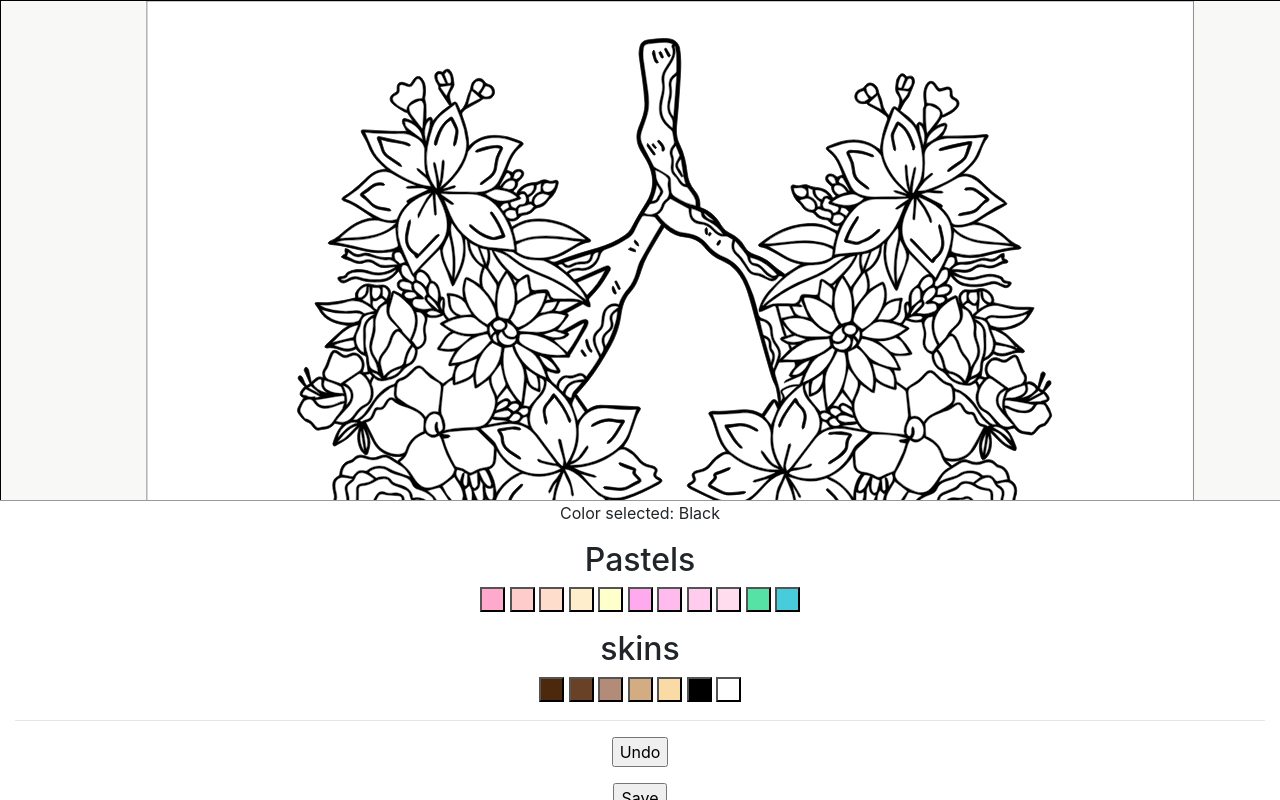
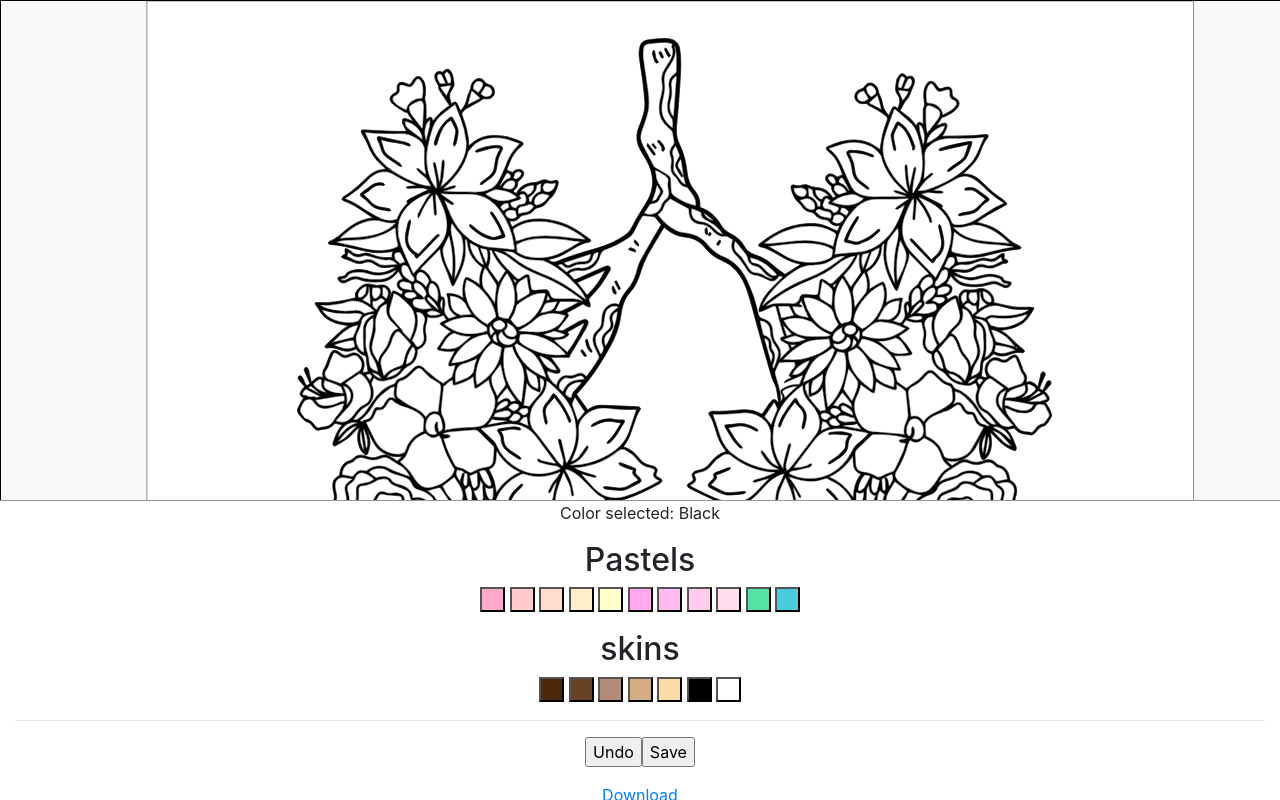
Before and after one commit to Toumari/hopeful_hermit, a plain HTML site: page test7.html in a window 1280 px wide. Both pictures are taken after a click on the button "Save". Shown: the top 800 px of the page. Drawn offline with nearby package versions, Linux system fonts and the light colour scheme.

Commit message:
change to dnwload method

```diff
--- a/test7.html
+++ b/test7.html
@@ -988,6 +988,7 @@
             </g>
         </svg>
         <canvas id="canvas" href=""></canvas>
+        <img id="saveim" src="none" alt="">
         <div class="row">
             <div id="menu" class="menu_visible">
                 <div class="col-md-12 text-center">
@@ -1017,8 +1018,8 @@
                     <input type="button" class="colorable color_choice" id="white" style="background-color: white; width: 25px; height: 25px;" />
 
                     <hr>
-                    <p><input type="button" id="undo_redo" value="Undo" /></p>
-                    <p><input type="button" id="saveaspng" href="" value="Save" /></p>
+                    <p><input type="button" id="undo_redo" value="Undo" /><input type="button" id="saveaspng" href="" value="Save" /></p>
+                    <a download="image.png" id="laimaga" href="">Download</a>
                 </div>
             </div>
         </div>
@@ -1028,6 +1029,8 @@
             function convert() {
                 var img = saveSvgAsPng(document.getElementById("svg-test"), "diagram.png");
                 document.getElementById('finished').setAttribute('href', img)
+                var newimg = document.getElementById("saveim")
+                newimg.setAttribute('src', img)
             }
 
         </script>
@@ -1038,14 +1041,16 @@
                 svgAsPngUri(document.getElementById("svg-test"), {}, function (uri) {
                     console.log(uri)
                     img = uri
+                    var newimg = document.getElementById("saveim")
+                    var link = document.getElementById('laimaga')
                     document.getElementById('saveaspng').setAttribute('href', img)
+                    newimg.setAttribute('src', img)
+                    link.setAttribute('href', img)
                 });
 
             });
 
         </script>
-
-
 
         <script>
             // Don't use window.onLoad like this in production, because it can only listen to one function.
```
